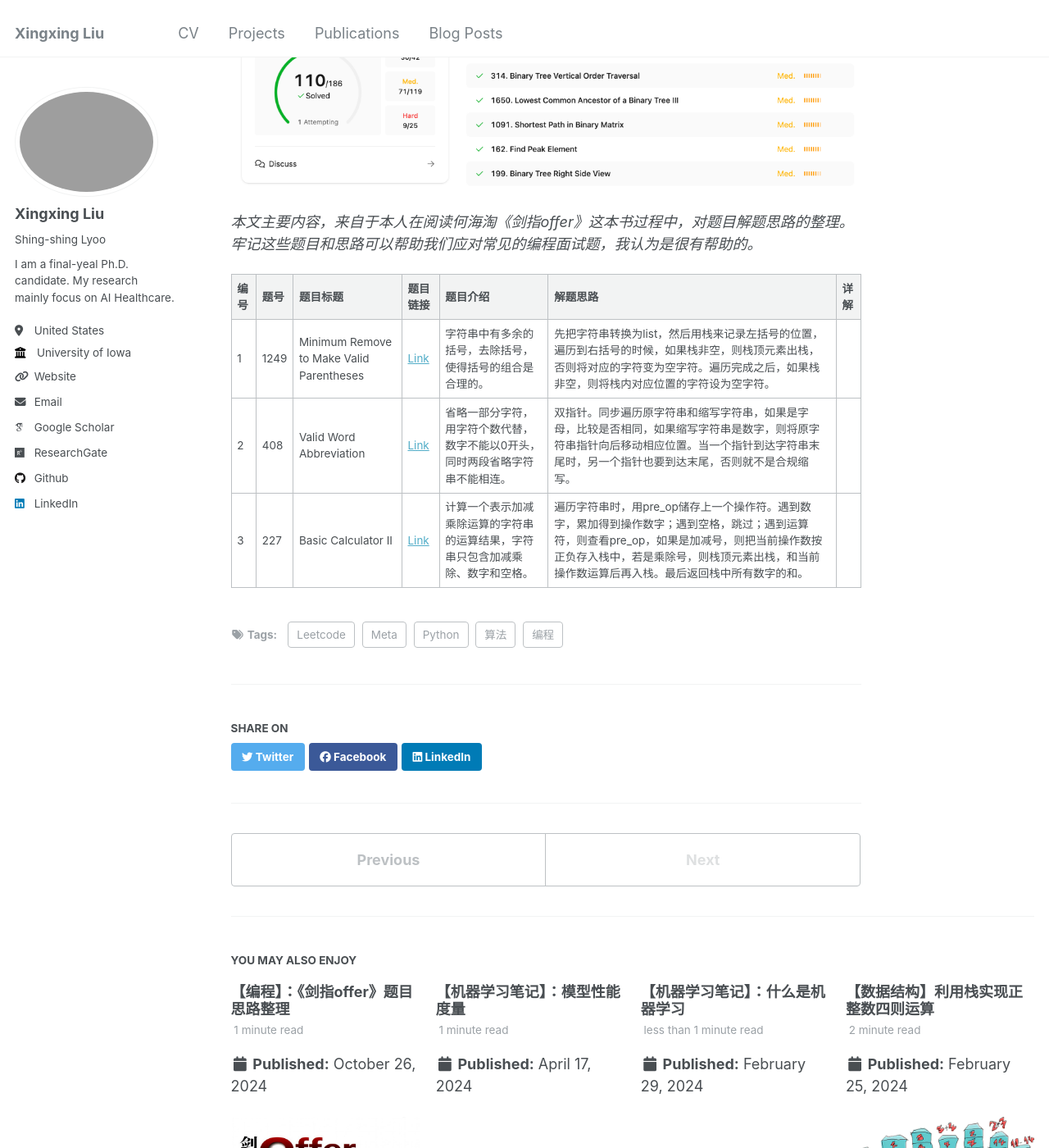
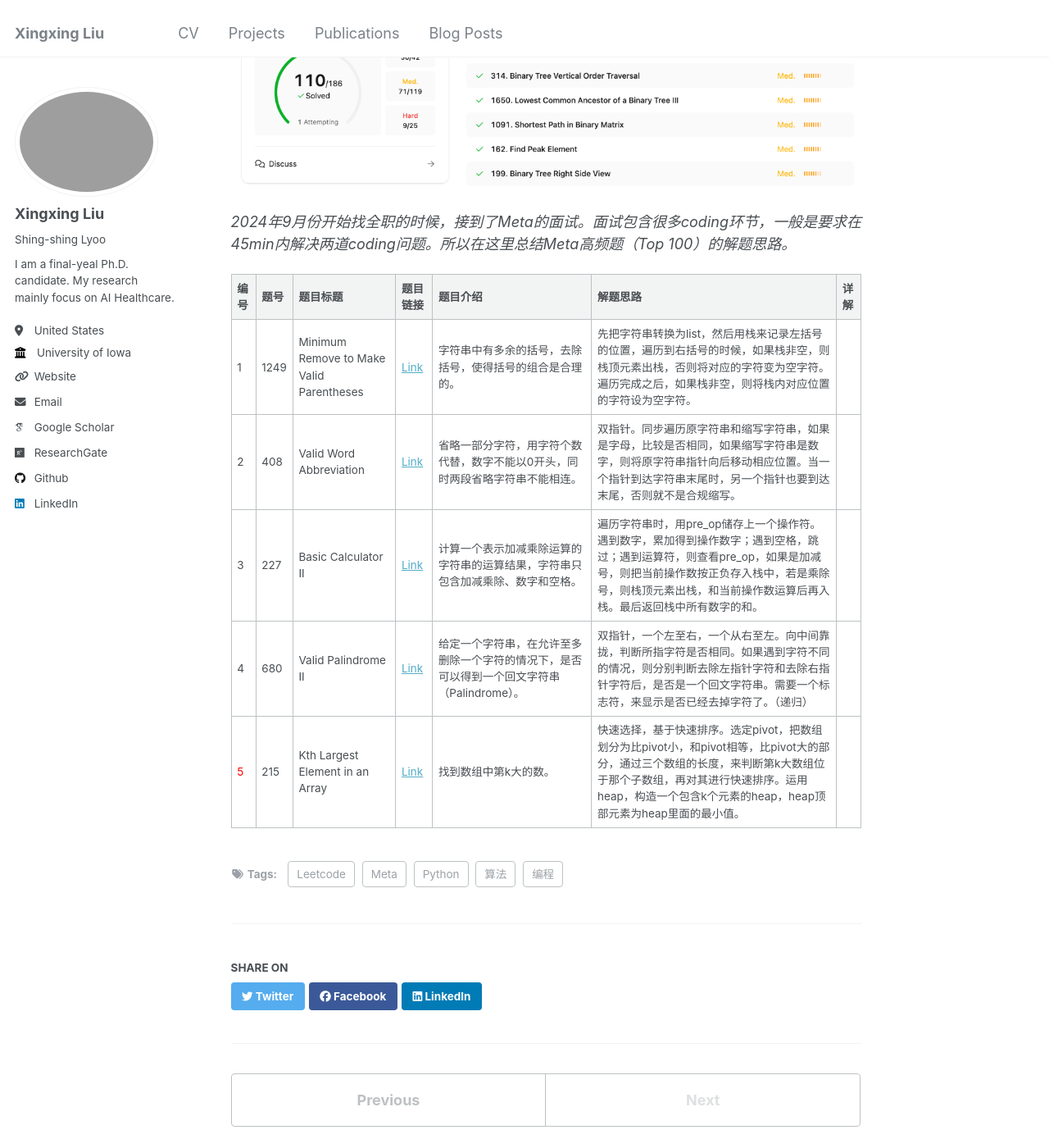
Before and after one commit to xxliu1996/xxliu1996.github.io, a Jekyll site: the page built from _posts/2024-11-10-blog-leetcode-meta.md, in a window 1280 px wide and 1400 px high, scrolled down 427 px. Shown: the whole window at 82% size. Built offline with Jekyll 4.4.1, drawn with Linux system fonts in a browser that asks for light colours; some web fonts are replaced.

Commit message:
update blog 2024-blog-leetcode-meta

```diff
--- a/_posts/2024-11-10-blog-leetcode-meta.md
+++ b/_posts/2024-11-10-blog-leetcode-meta.md
@@ -11,10 +11,12 @@
 ---
 <img src='/images/blog/2024-leetcode-meta/blog-leetcode-meta-1.png'>
 
-*本文主要内容，来自于本人在阅读何海淘《剑指offer》这本书过程中，对题目解题思路的整理。牢记这些题目和思路可以帮助我们应对常见的编程面试题，我认为是很有帮助的。*
+*2024年9月份开始找全职的时候，接到了Meta的面试。面试包含很多coding环节，一般是要求在45min内解决两道coding问题。所以在这里总结Meta高频题（Top 100）的解题思路。*
 
 |编号|题号|题目标题|题目链接|题目介绍|解题思路|详解|
 |---|----|-------|------|-------|-------|---|
 |1|1249|Minimum Remove to Make Valid Parentheses|[Link](https://leetcode.com/problems/minimum-remove-to-make-valid-parentheses/description/)|字符串中有多余的括号，去除括号，使得括号的组合是合理的。|先把字符串转换为list，然后用栈来记录左括号的位置，遍历到右括号的时候，如果栈非空，则栈顶元素出栈，否则将对应的字符变为空字符。遍历完成之后，如果栈非空，则将栈内对应位置的字符设为空字符。||
 |2|408|Valid Word Abbreviation|[Link](https://leetcode.com/problems/valid-word-abbreviation/description/)|省略一部分字符，用字符个数代替，数字不能以0开头，同时两段省略字符串不能相连。|双指针。同步遍历原字符串和缩写字符串，如果是字母，比较是否相同，如果缩写字符串是数字，则将原字符串指针向后移动相应位置。当一个指针到达字符串末尾时，另一个指针也要到达末尾，否则就不是合规缩写。||
 |3|227|Basic Calculator II|[Link](https://leetcode.com/problems/basic-calculator-ii/description/)|计算一个表示加减乘除运算的字符串的运算结果，字符串只包含加减乘除、数字和空格。|遍历字符串时，用pre_op储存上一个操作符。遇到数字，累加得到操作数字；遇到空格，跳过；遇到运算符，则查看pre_op，如果是加减号，则把当前操作数按正负存入栈中，若是乘除号，则栈顶元素出栈，和当前操作数运算后再入栈。最后返回栈中所有数字的和。||
+|4|680|Valid Palindrome II|[Link](https://leetcode.com/problems/valid-palindrome-ii/description/)|给定一个字符串，在允许至多删除一个字符的情况下，是否可以得到一个回文字符串（Palindrome）。|双指针，一个左至右，一个从右至左。向中间靠拢，判断所指字符是否相同。如果遇到字符不同的情况，则分别判断去除左指针字符和去除右指针字符后，是否是一个回文字符串。需要一个标志符，来显示是否已经去掉字符了。（递归）||
+|<span style="color:red">5</span>|215|Kth Largest Element in an Array|[Link](https://leetcode.com/problems/kth-largest-element-in-an-array/description/)|找到数组中第k大的数。|快速选择，基于快速排序。选定pivot，把数组划分为比pivot小，和pivot相等，比pivot大的部分，通过三个数组的长度，来判断第k大数组位于那个子数组，再对其进行快速排序。运用heap，构造一个包含k个元素的heap，heap顶部元素为heap里面的最小值。||
```
